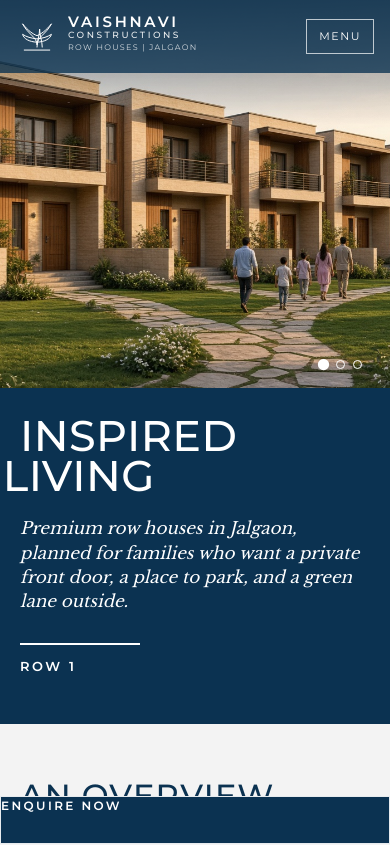
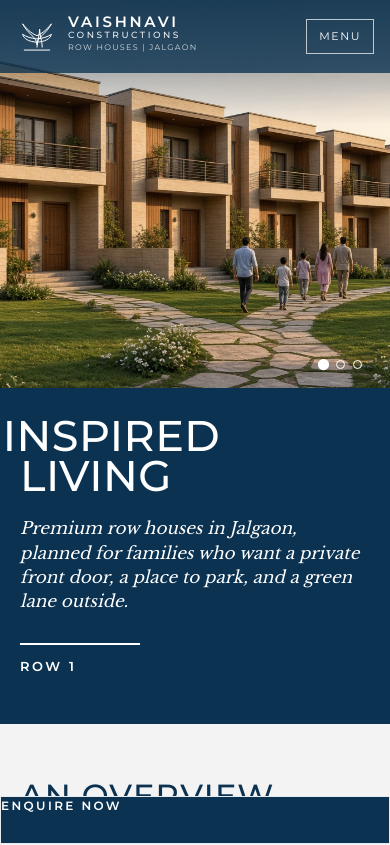
Before and after one commit to sameeeerjadhav/Construction-Website, a Next.js app: page / in a window 390 px wide. Shown: the top 845 px of the page. Built offline with nearby package versions, Linux system fonts and the light colour scheme.

Commit message:
Lead the hero with Inspired and set Living back in the navy.

```diff
--- a/src/app/globals.css
+++ b/src/app/globals.css
@@ -395,7 +395,7 @@ h1, h2, h3, p { margin: 0; }
   text-transform: uppercase;
 }
 
-.hero-copy h1 span:last-child {
+.hero-copy h1 span:first-child {
   margin-left: -2.55em;
 }
 
@@ -1375,7 +1375,7 @@ h1, h2, h3, p { margin: 0; }
   .logo { min-width: 0; }
   .hero-copy { padding: 28px 20px 48px; }
   .hero-copy h1 { font-size: clamp(2.35rem, 11vw, 4rem); }
-  .hero-copy h1 span:last-child { margin-left: -0.4em; }
+  .hero-copy h1 span:first-child { margin-left: -0.4em; }
   .wrap { padding: 48px 24px 56px; }
   .page-hero h1 { padding: 28px 24px; }
   .page-hero-copy { padding: 28px 24px; }
```
